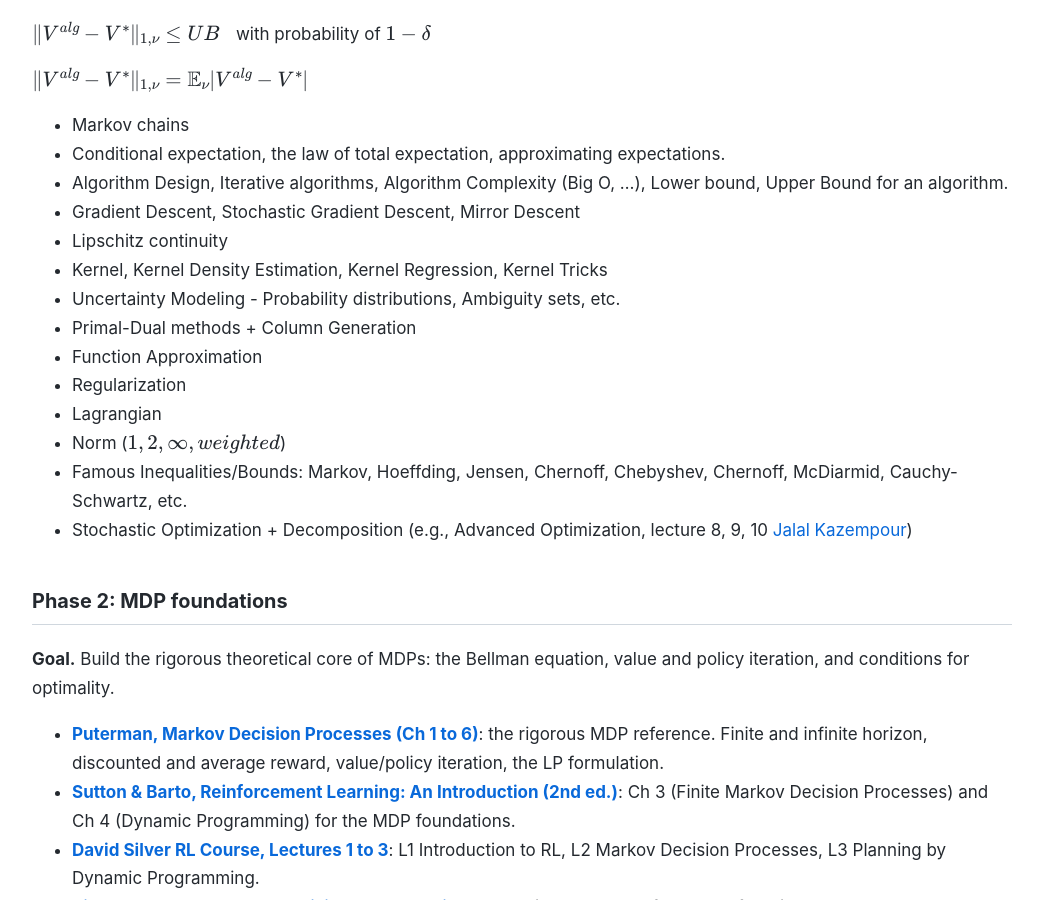
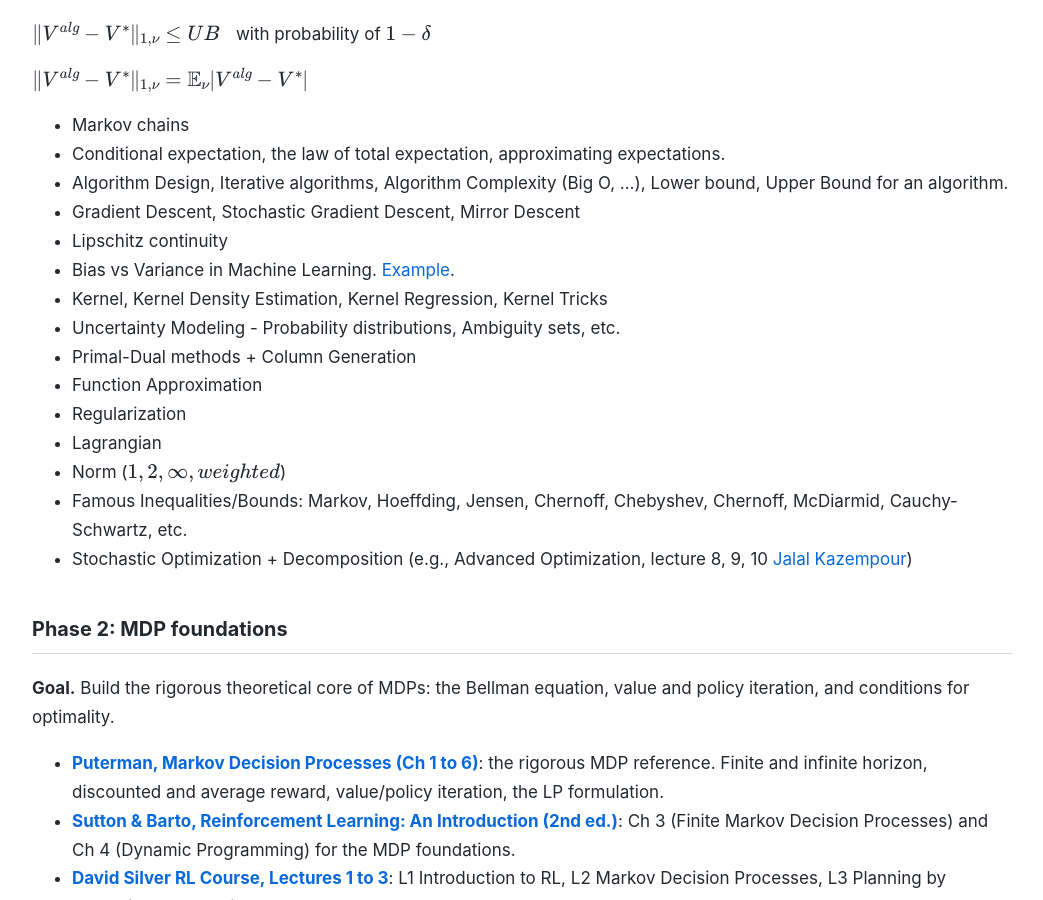
Before and after one commit to mfadaki/phd_roadmap, a Jekyll site: the page built from index.md, in a window 1280 px wide and 900 px high, scrolled down 2493 px. Shown: the whole window, without its empty margins (118-1161 px from the left). Built offline with Jekyll 4.4.1, drawn with Linux system fonts in a browser that asks for light colours.

Commit message:
20260731_01

```diff
--- a/index.md
+++ b/index.md
@@ -74,6 +74,7 @@ $\lVert V^{alg} - V^* \rVert_{1,\nu} = \mathbb{E}_\nu \lvert V^{alg} - V^*\rvert
 -  Algorithm Design, Iterative algorithms, Algorithm Complexity (Big O, ...), Lower bound, Upper Bound for an algorithm.
 -  Gradient Descent, Stochastic Gradient Descent, Mirror Descent
 -  Lipschitz continuity
+-  Bias vs Variance in Machine Learning. [Example](https://www.youtube.com/watch?v=EuBBz3bI-aA).
 -  Kernel, Kernel Density Estimation, Kernel Regression, Kernel Tricks
 -  Uncertainty Modeling - Probability distributions, Ambiguity sets, etc.
 -  Primal-Dual methods + Column Generation
```
